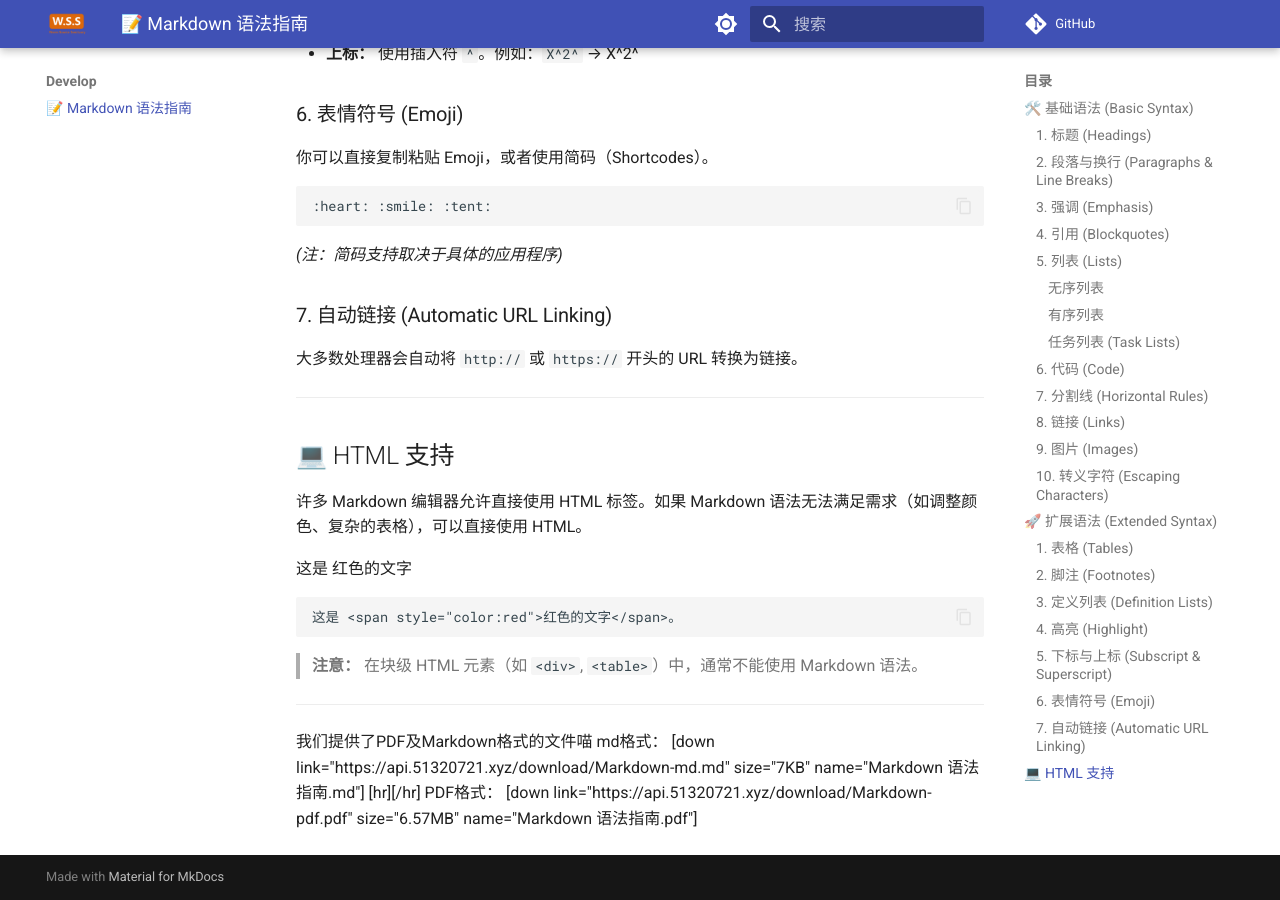
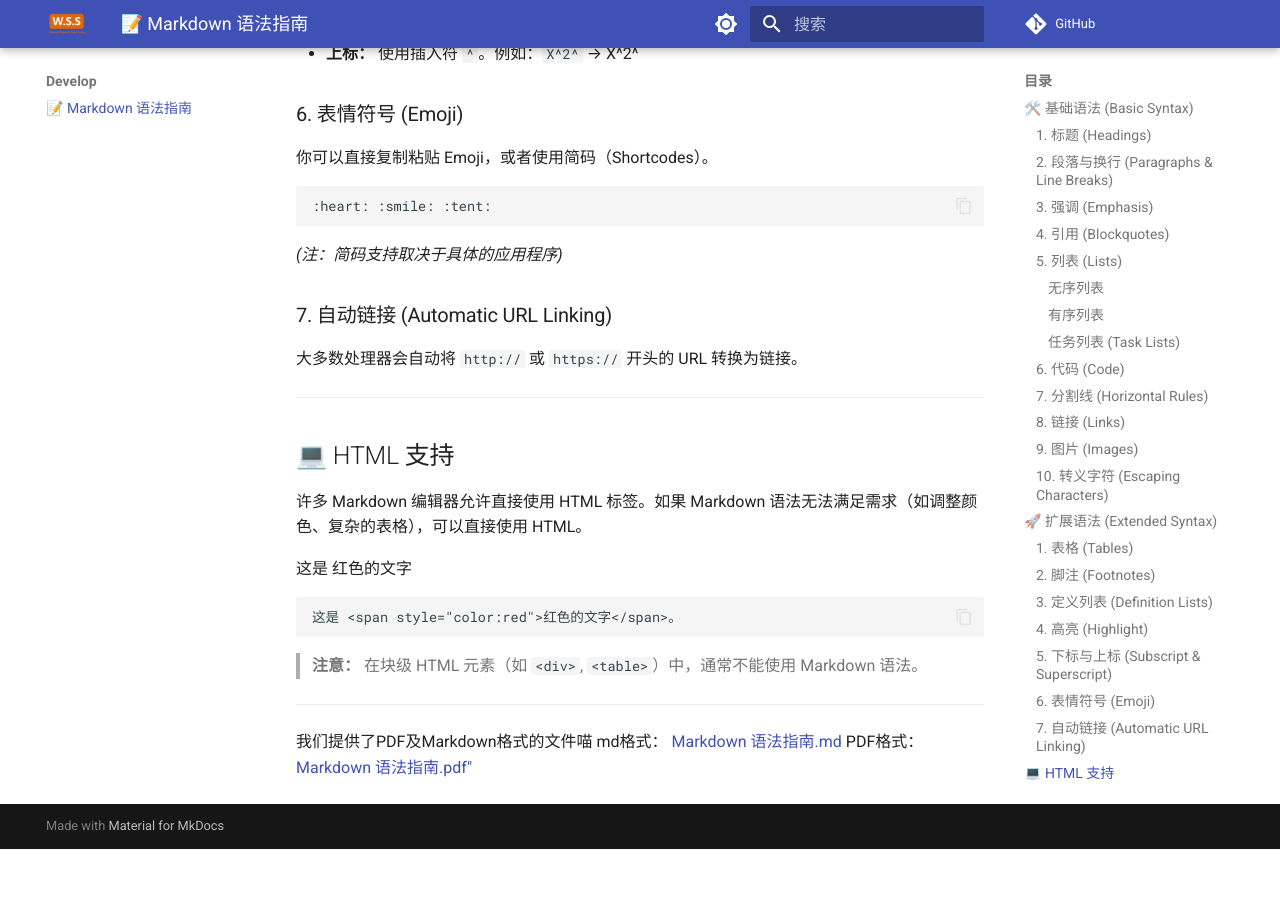
Before and after one commit to CHINAGUOGE/W.S.S-Wiki, an MkDocs documentation site: the page built from docs/develop/markdown.md, in a window 1280 px wide and 900 px high, scrolled down 4773 px. Built offline with MkDocs 1.6.1 and Material for MkDocs 9.7.7, drawn with Linux system fonts in a browser that asks for light colours; comment, search, counter and statistics services are not loaded; after the commit the page ends 5622 px from its top, so only the background shows below that.

Commit message:
[fix]修复Markdown教程中下载链接为md格式

```diff
--- a/docs/develop/markdown.md
+++ b/docs/develop/markdown.md
@@ -212,7 +212,6 @@ _(注：简码支持取决于具体的应用程序)_
 
 我们提供了PDF及Markdown格式的文件喵
 md格式：
-[down link="https://api.51320721.xyz/download/Markdown-md.md" size="7KB" name="Markdown 语法指南.md"]
-[hr][/hr]
+[Markdown 语法指南.md](https://api.51320721.xyz/download/Markdown-md.md)
 PDF格式：
-[down link="https://api.51320721.xyz/download/Markdown-pdf.pdf" size="6.57MB" name="Markdown 语法指南.pdf"]
+[Markdown 语法指南.pdf"](https://api.51320721.xyz/download/Markdown-pdf.pdf)
```
